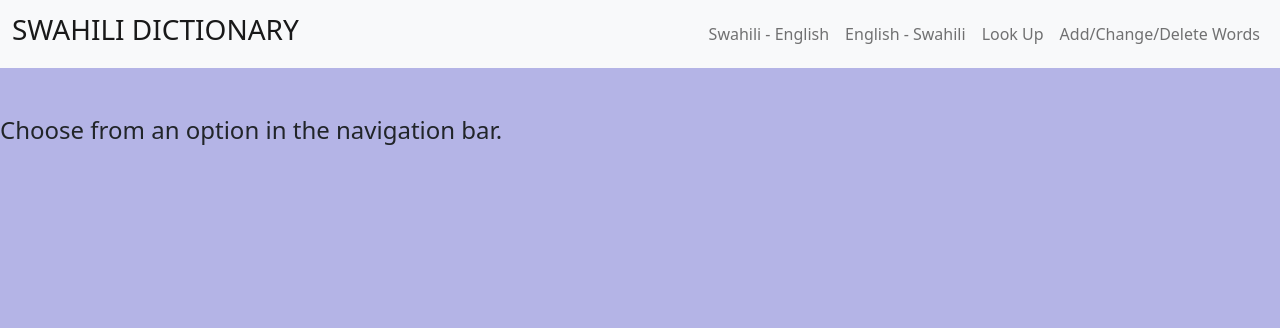
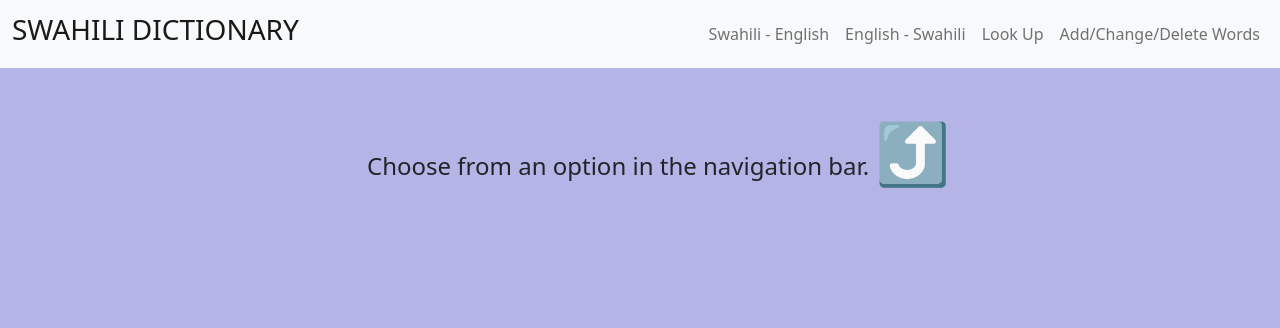
Before and after one commit to Qasper1974/swahili-english-vocab-tool, a Django app: page / in a window 1280 px wide. Shown: the top 328 px of the page. Run offline with Django 3.2, Linux system fonts and the light colour scheme.

Commit message:
change home page

```diff
--- a/app/templates/home.html
+++ b/app/templates/home.html
@@ -38,7 +38,14 @@
 <br>
 <br>
   {% block content%}
-  <h4>Choose from an option in the navigation bar.</h3>
+
+  <div class="container">
+    <div class="row">
+        <div class="col-3"></div>
+        <div class="col-9"><h4>Choose from an option in the navigation bar. <span style="font-size: 60px; width: 100px;">&#x2934;</span></h4> </div>
+    </div>
+</div>
+
   {% endblock content%}
 </body>
 </html>
```
